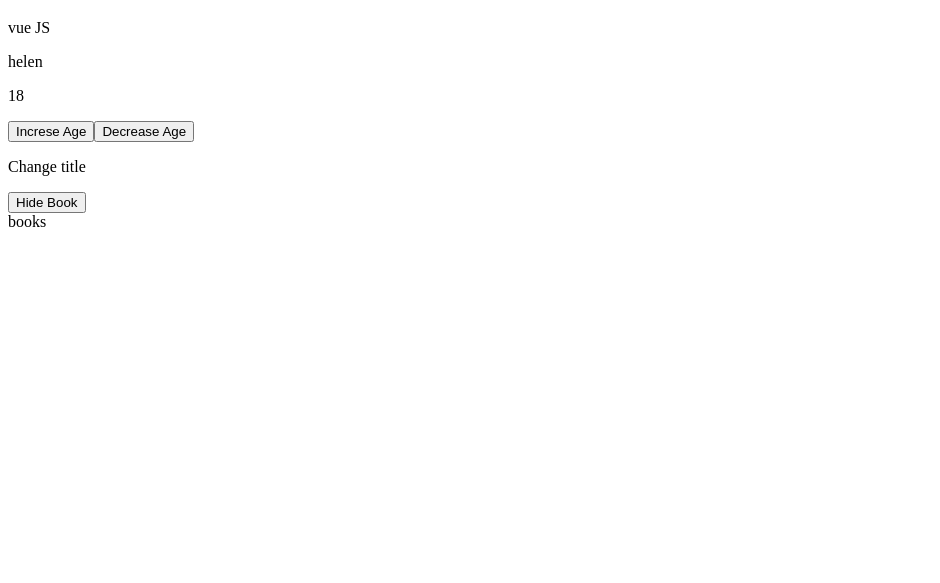
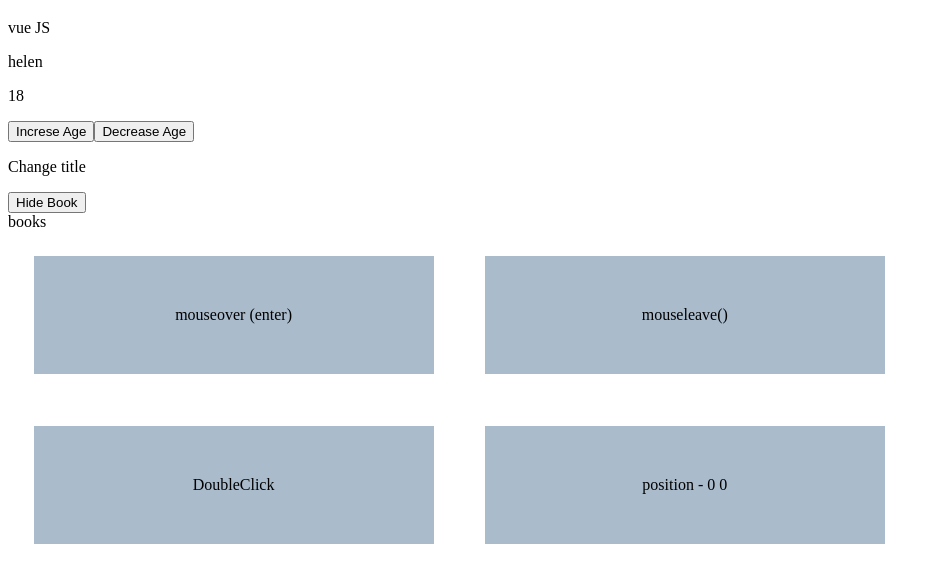
Before and after one commit to an-agha/vuejs, a plain HTML site: page index.html in a window 1280 px wide. Shown: the part 61-644 px from the top of the page, without its empty margins (0-940 px from the left). Drawn offline with nearby package versions, Linux system fonts and the light colour scheme.

Commit message:
mouse events

```diff
--- a/app.js
+++ b/app.js
@@ -5,9 +5,12 @@ const app = Vue.createApp({
             show: true,
             title: 'vue JS',
             name : 'helen',
-            age :  '18'
+            age :  '18',
+            x: 0,
+            y : 0
         }
     },
+    // mouse events
     // methods: {
     //     changeTitle(title) {
     //         // this.title = "hi it's me"
@@ -17,6 +20,19 @@ const app = Vue.createApp({
     methods: {
         showBook() {
             this.show =! this.show
+        },
+        // handleEvent() {
+        //     console.log("hi")
+        // }
+        handleEvent(e, data) {
+            console.log(e, e.type)
+            if (data) {
+                console.log(data);
+            }
+        },
+        handleMousemove(e) {
+            this.x = e.offsetX
+            this.y = e.offsetY
         }
     }
 
--- a/index.html
+++ b/index.html
@@ -7,6 +7,16 @@
     <script src="https://unpkg.com/vue@3.0.2"></script>
 
     <title>vue js</title>
+    <style>
+        .mouse-events {
+            width: 400px;
+            display: inline-block;
+            padding: 50px 0;
+            text-align: center;
+            background-color: #abc;
+            margin: 2VW;
+        }
+    </style>
 </head>
 <body>
     <h1>Hello</h1>
@@ -26,7 +36,11 @@
         </button>
         <div v-show="showBook">books</div>
         <div v-show="!showBook">Not showing books</div>
-
+        <!-- mouse events -->
+        <div class="mouse-events" v-on:mouseover="handleEvent($event, 4)">mouseover (enter)</div>
+        <div class="mouse-events" @mouseLeave = "handleEvent">mouseleave()</div>
+        <div class="mouse-events" @dblclick="handleEvent">DoubleClick</div>
+        <div class="mouse-events" @mousemove = "handleMousemove">position - {{x}} {{y}}</div>
     </div>
 
 <script src="app.js"></script>
```
